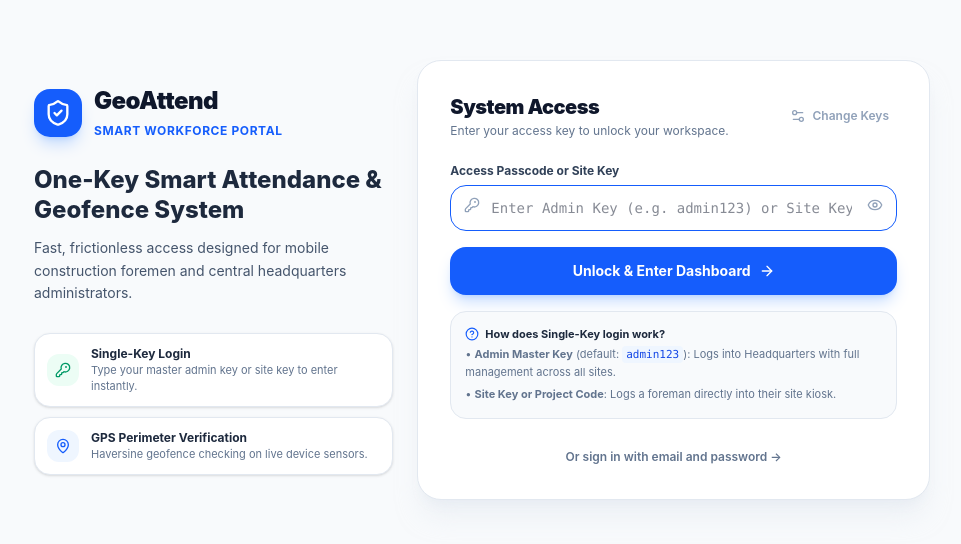
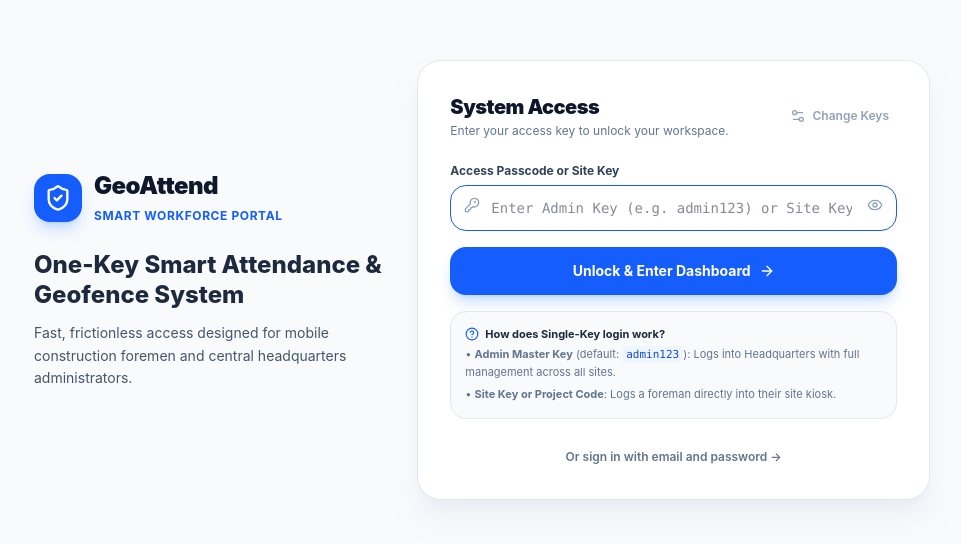
Before and after one commit to ihmunna1234/attendence, a Next.js app: page /login in a window 1280 px wide. Shown: the part 120-664 px from the top of the page, without its empty margins (158-1119 px from the left). Built offline with nearby package versions, Linux system fonts and the light colour scheme.

Commit message:
style: clean up login screen layout and remove extra buttons

```diff
--- a/components/auth/login-view.tsx
+++ b/components/auth/login-view.tsx
@@ -138,33 +138,6 @@ export function LoginView() {
             <p className="text-xs sm:text-sm text-slate-600 leading-relaxed">
               Fast, frictionless access designed for mobile construction foremen and central headquarters administrators.
             </p>
-          </div>
-
-          {/* Quick Pillars */}
-          <div className="space-y-2.5 pt-1">
-            <div className="flex items-center gap-3 p-3 rounded-2xl bg-white border border-slate-200 shadow-sm text-xs">
-              <div className="p-2 rounded-xl bg-emerald-50 text-emerald-600 shrink-0">
-                <KeyRound className="w-4 h-4" />
-              </div>
-              <div>
-                <span className="font-bold text-slate-800 block">Single-Key Login</span>
-                <span className="text-slate-500 text-[11px]">
-                  Type your master admin key or site key to enter instantly.
-                </span>
-              </div>
-            </div>
-
-            <div className="flex items-center gap-3 p-3 rounded-2xl bg-white border border-slate-200 shadow-sm text-xs">
-              <div className="p-2 rounded-xl bg-blue-50 text-blue-600 shrink-0">
-                <MapPin className="w-4 h-4" />
-              </div>
-              <div>
-                <span className="font-bold text-slate-800 block">GPS Perimeter Verification</span>
-                <span className="text-slate-500 text-[11px]">
-                  Haversine geofence checking on live device sensors.
-                </span>
-              </div>
-            </div>
           </div>
         </div>
 
```
